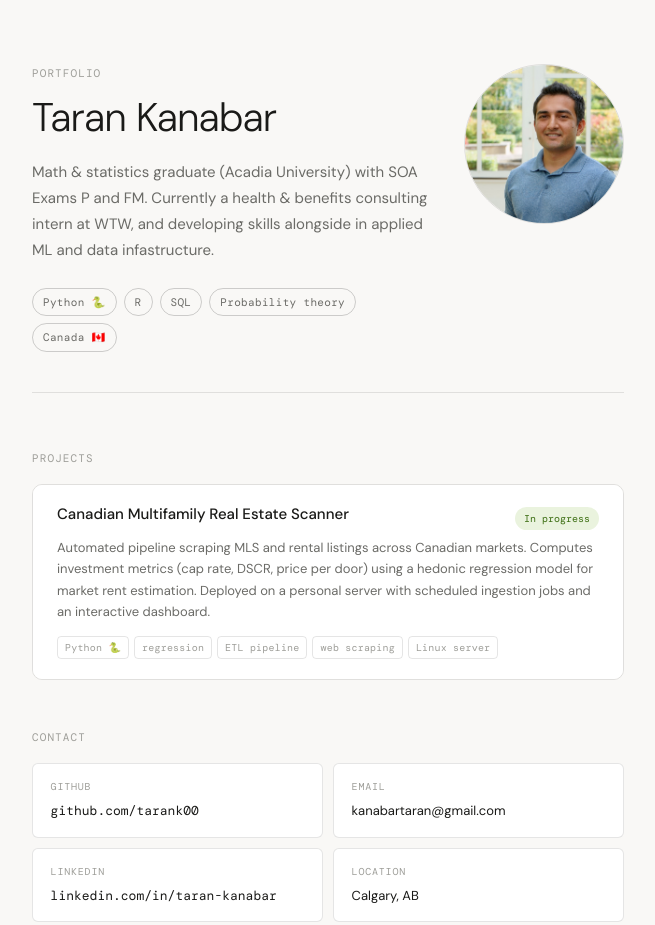
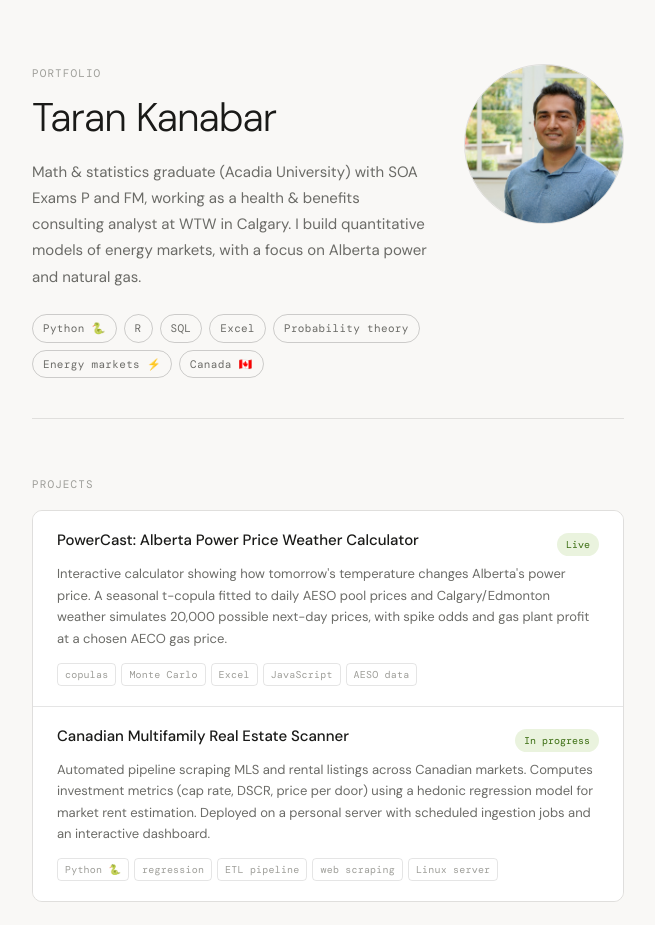
Before and after one commit to tarank00/tarank00.github.io, a plain HTML site: page index.html in a window 1280 px wide. Shown: the top 925 px of the page, without its empty margins (312-967 px from the left). Drawn offline with nearby package versions, Linux system fonts and the light colour scheme; a web font is replaced by a local one.

Commit message:
Revise bio and add PowerCast project section
Updated bio and added project details for PowerCast.

```diff
--- a/index.html
+++ b/index.html
@@ -219,15 +219,18 @@
         <p class="eyebrow">Portfolio</p>
         <h1>Taran Kanabar</h1>
         <p class="bio">
-          Math &amp; statistics graduate (Acadia University) with SOA Exams P and FM.
-          Currently a health &amp; benefits consulting intern at WTW, and developing skills alongside
-          in applied ML and data infastructure.
+          Math &amp; statistics graduate (Acadia University) with SOA Exams P and FM,
+          working as a health &amp; benefits consulting analyst at WTW in Calgary.
+          I build quantitative models of energy markets, with a focus on Alberta
+          power and natural gas.
         </p>
         <div class="pills">
           <span class="pill">Python 🐍</span>
           <span class="pill">R</span>
           <span class="pill">SQL</span>
+          <span class="pill">Excel</span>
           <span class="pill">Probability theory</span>
+          <span class="pill">Energy markets ⚡</span>
           <span class="pill">Canada 🇨🇦</span>
         </div>
       </div>
@@ -247,6 +250,26 @@
     <p class="section-label">Projects</p>
 
     <div class="projects">
+
+      <a class="project" href="powercast/">
+        <div class="project-top">
+          <p class="project-title">PowerCast: Alberta Power Price Weather Calculator</p>
+          <span class="badge badge-active">Live</span>
+        </div>
+        <p class="project-desc">
+          Interactive calculator showing how tomorrow's temperature changes Alberta's
+          power price. A seasonal t-copula fitted to daily AESO pool prices and
+          Calgary/Edmonton weather simulates 20,000 possible next-day prices, with
+          spike odds and gas plant profit at a chosen AECO gas price.
+        </p>
+        <div class="tags">
+          <span class="tag">copulas</span>
+          <span class="tag">Monte Carlo</span>
+          <span class="tag">Excel</span>
+          <span class="tag">JavaScript</span>
+          <span class="tag">AESO data</span>
+        </div>
+      </a>
 
       <a class="project" href="https://github.com/tarank00" target="_blank">
         <div class="project-top">
```
